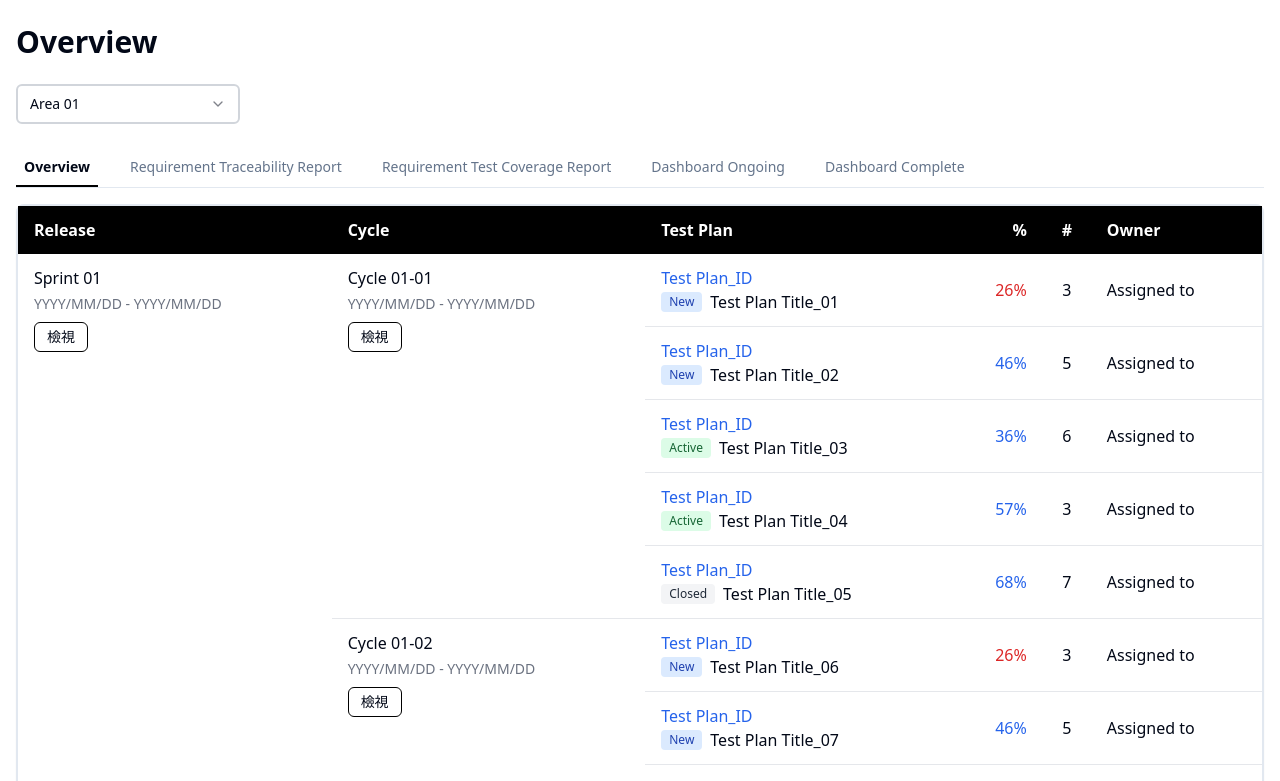
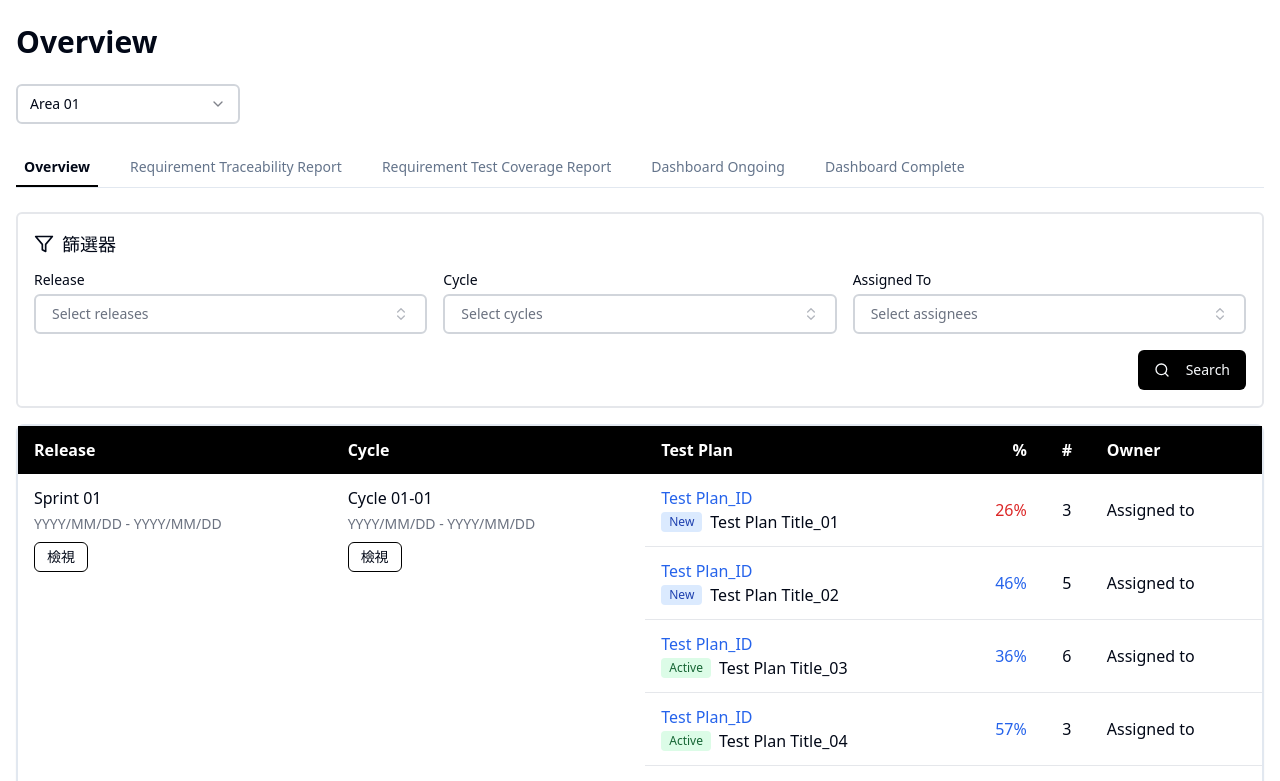
Before and after one commit to JillDai/friendly-page-mancer, a React (Vite) app: page / in a window 1280 px wide. Shown: the top 781 px of the page. Built offline with nearby package versions, Linux system fonts and the light colour scheme.

Commit message:
Add filter to overview page
Adds a filter with release, cycle, and assigned to selection options, along with a search button, to the overview page. The filter is placed below the tabs and above the list.

```diff
--- /dev/null
+++ b/src/components/MultiSelect.tsx
@@ -0,0 +1,137 @@
+
+import React, { useState, useRef, useEffect } from 'react';
+import { Button } from '@/components/ui/button';
+import { Command, CommandEmpty, CommandGroup, CommandInput, CommandItem } from '@/components/ui/command';
+import { Popover, PopoverContent, PopoverTrigger } from '@/components/ui/popover';
+import { CheckSquare, Square, ChevronsUpDown, Check, X } from 'lucide-react';
+import { cn } from '@/lib/utils';
+
+interface Option {
+  value: string;
+  label: string;
+}
+
+interface MultiSelectProps {
+  options: Option[];
+  selected: string[];
+  onChange: (selected: string[]) => void;
+  placeholder?: string;
+  className?: string;
+}
+
+export function MultiSelect({
+  options,
+  selected,
+  onChange,
+  placeholder = "Select options",
+  className,
+}: MultiSelectProps) {
+  const [open, setOpen] = useState(false);
+  const [selectAll, setSelectAll] = useState(false);
+
+  // Update selectAll state based on selected items
+  useEffect(() => {
+    setSelectAll(selected.length === options.length);
+  }, [selected, options]);
+
+  const handleSelectAll = () => {
+    if (selectAll) {
+      onChange([]);
+      setSelectAll(false);
+    } else {
+      onChange(options.map(option => option.value));
+      setSelectAll(true);
+    }
+  };
+
+  const handleSelect = (value: string) => {
+    const isSelected = selected.includes(value);
+    if (isSelected) {
+      onChange(selected.filter(item => item !== value));
+    } else {
+      onChange([...selected, value]);
+    }
+  };
+
+  const handleClear = (e: React.MouseEvent) => {
+    e.stopPropagation();
+    onChange([]);
+  };
+
+  return (
+    <Popover open={open} onOpenChange={setOpen}>
+      <PopoverTrigger asChild>
+        <Button
+          variant="outline"
+          role="combobox"
+          aria-expanded={open}
+          className={cn(
+            "w-full justify-between border-2 border-gray-300 hover:bg-transparent",
+            selected.length > 0 ? "text-black" : "text-gray-500",
+            className
+          )}
+        >
+          <div className="flex gap-1 items-center overflow-hidden">
+            {selected.length > 0 ? (
+              <div className="flex-1 truncate">
+                Selected {selected.length} {selected.length === 1 ? "item" : "items"}
+              </div>
+            ) : (
+              <span>{placeholder}</span>
+            )}
+          </div>
+          <div className="flex items-center gap-1">
+            {selected.length > 0 && (
+              <X
+                className="h-4 w-4 opacity-50 hover:opacity-100"
+                onClick={handleClear}
+              />
+            )}
+            <ChevronsUpDown className="h-4 w-4 opacity-50" />
+          </div>
+        </Button>
+      </PopoverTrigger>
+      <PopoverContent className="w-full p-0" align="start">
+        <Command className="w-full">
+          <CommandInput placeholder={`Search ${placeholder.toLowerCase()}...`} />
+          <CommandEmpty>No results found.</CommandEmpty>
+          <div className="border-b px-2 py-1.5">
+            <div
+              className="flex items-center gap-2 cursor-pointer hover:bg-gray-100 rounded p-1"
+              onClick={handleSelectAll}
+            >
+              {selectAll ? (
+                <CheckSquare className="h-4 w-4" />
+              ) : (
+                <Square className="h-4 w-4" />
+              )}
+              <span className="text-sm">Select All</span>
+            </div>
+          </div>
+          <CommandGroup className="max-h-60 overflow-auto">
+            {options.map((option) => {
+              const isSelected = selected.includes(option.value);
+              return (
+                <CommandItem
+                  key={option.value}
+                  value={option.value}
+                  onSelect={() => handleSelect(option.value)}
+                >
+                  <div className="flex items-center gap-2 mr-2">
+                    {isSelected ? (
+                      <CheckSquare className="h-4 w-4" />
+                    ) : (
+                      <Square className="h-4 w-4" />
+                    )}
+                  </div>
+                  {option.label}
+                  {isSelected && <Check className="ml-auto h-4 w-4" />}
+                </CommandItem>
+              );
+            })}
+          </CommandGroup>
+        </Command>
+      </PopoverContent>
+    </Popover>
+  );
+}
--- a/src/pages/OverviewPage.tsx
+++ b/src/pages/OverviewPage.tsx
@@ -9,11 +9,45 @@ import {
 } from "@/components/ui/select";
 import { Tabs, TabsContent, TabsList, TabsTrigger } from "@/components/ui/tabs";
 import { Card, CardContent } from "@/components/ui/card";
+import { Button } from "@/components/ui/button";
 import TestPlanTable from '@/components/TestPlanTable';
-import { ChevronDown } from 'lucide-react';
+import { ChevronDown, Search, Filter, Check, X } from 'lucide-react';
+import { MultiSelect } from '@/components/MultiSelect';
 
 const OverviewPage = () => {
   const [activeArea, setActiveArea] = useState("01");
+
+  // Filter options data
+  const releaseOptions = [
+    { value: 'sprint01', label: 'Sprint 01' },
+    { value: 'sprint02', label: 'Sprint 02' },
+    { value: 'sprint03', label: 'Sprint 03' },
+  ];
+
+  const cycleOptions = [
+    { value: 'cycle01-01', label: 'Cycle 01-01' },
+    { value: 'cycle01-02', label: 'Cycle 01-02' },
+    { value: 'cycle02-01', label: 'Cycle 02-01' },
+  ];
+
+  const assignedToOptions = [
+    { value: 'user1', label: 'User 1' },
+    { value: 'user2', label: 'User 2' },
+    { value: 'user3', label: 'User 3' },
+  ];
+
+  const [selectedReleases, setSelectedReleases] = useState([]);
+  const [selectedCycles, setSelectedCycles] = useState([]);
+  const [selectedAssignees, setSelectedAssignees] = useState([]);
+
+  const handleSearch = () => {
+    console.log('Searching with filters:', {
+      releases: selectedReleases,
+      cycles: selectedCycles,
+      assignees: selectedAssignees
+    });
+    // Here you would implement the actual filtering logic
+  };
 
   return (
     <div className="max-w-7xl mx-auto px-4 py-6">
@@ -67,6 +101,54 @@ const OverviewPage = () => {
             Dashboard Complete
           </TabsTrigger>
         </TabsList>
+
+        {/* Filter section */}
+        <div className="mt-6 mb-4 border-2 border-gray-200 p-4 rounded-md">
+          <div className="flex items-center mb-3">
+            <Filter className="mr-2 h-5 w-5" />
+            <h2 className="text-lg font-medium">篩選器</h2>
+          </div>
+
+          <div className="grid grid-cols-1 md:grid-cols-3 gap-4 mb-4">
+            <div>
+              <label className="block text-sm font-medium mb-1">Release</label>
+              <MultiSelect
+                options={releaseOptions}
+                selected={selectedReleases}
+                onChange={setSelectedReleases}
+                placeholder="Select releases"
+              />
+            </div>
+
+            <div>
+              <label className="block text-sm font-medium mb-1">Cycle</label>
+              <MultiSelect
+                options={cycleOptions}
+                selected={selectedCycles}
+                onChange={setSelectedCycles}
+                placeholder="Select cycles"
+              />
+            </div>
+
+            <div>
+              <label className="block text-sm font-medium mb-1">Assigned To</label>
+              <MultiSelect
+                options={assignedToOptions}
+                selected={selectedAssignees}
+                onChange={setSelectedAssignees}
+                placeholder="Select assignees"
+              />
+            </div>
+          </div>
+
+          <div className="flex justify-end">
+            <Button onClick={handleSearch} className="bg-black hover:bg-gray-800">
+              <Search className="mr-2 h-4 w-4" />
+              Search
+            </Button>
+          </div>
+        </div>
+
         <TabsContent value="overview" className="mt-4 p-0">
           <Card className="border-2">
             <CardContent className="p-0">
```
